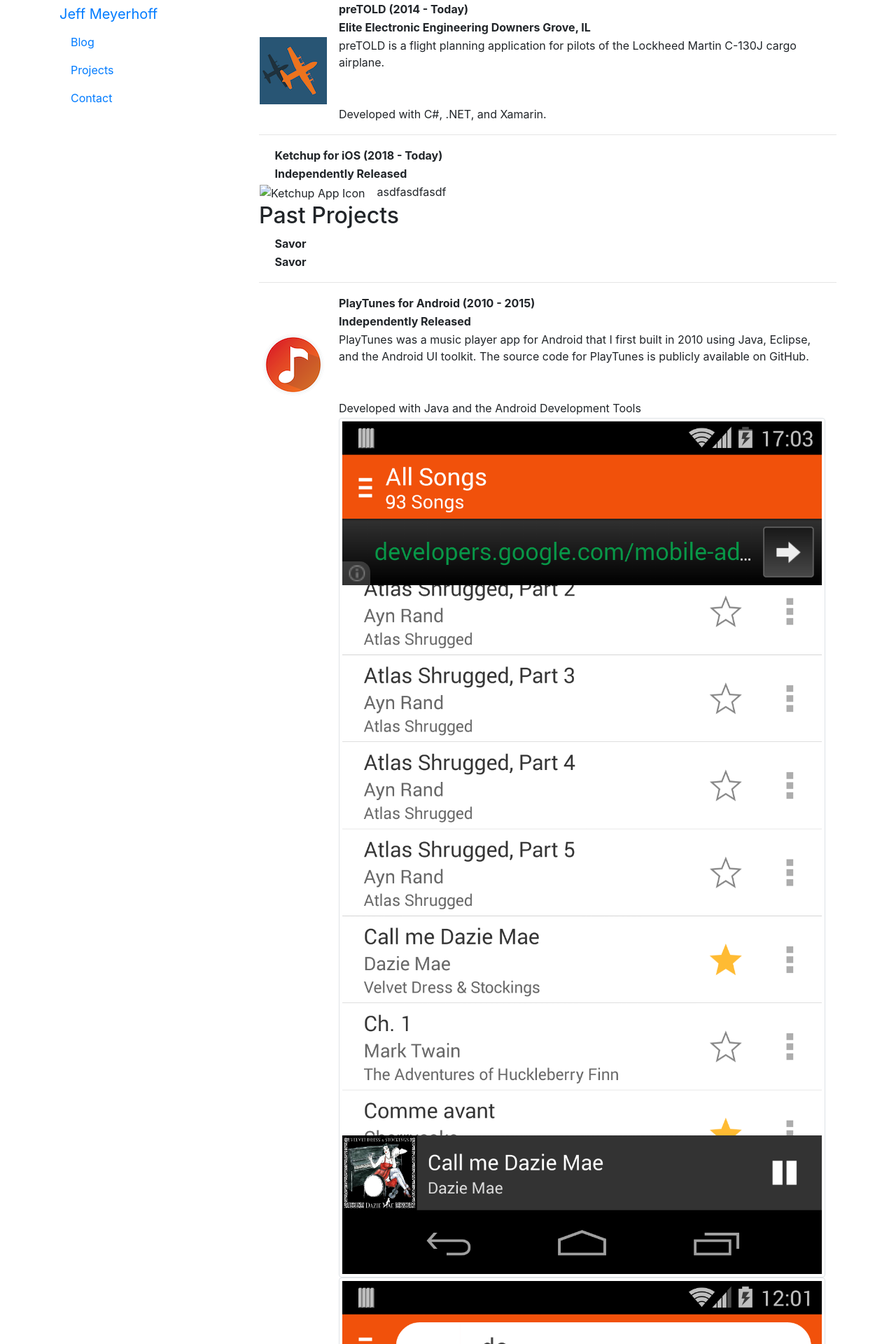
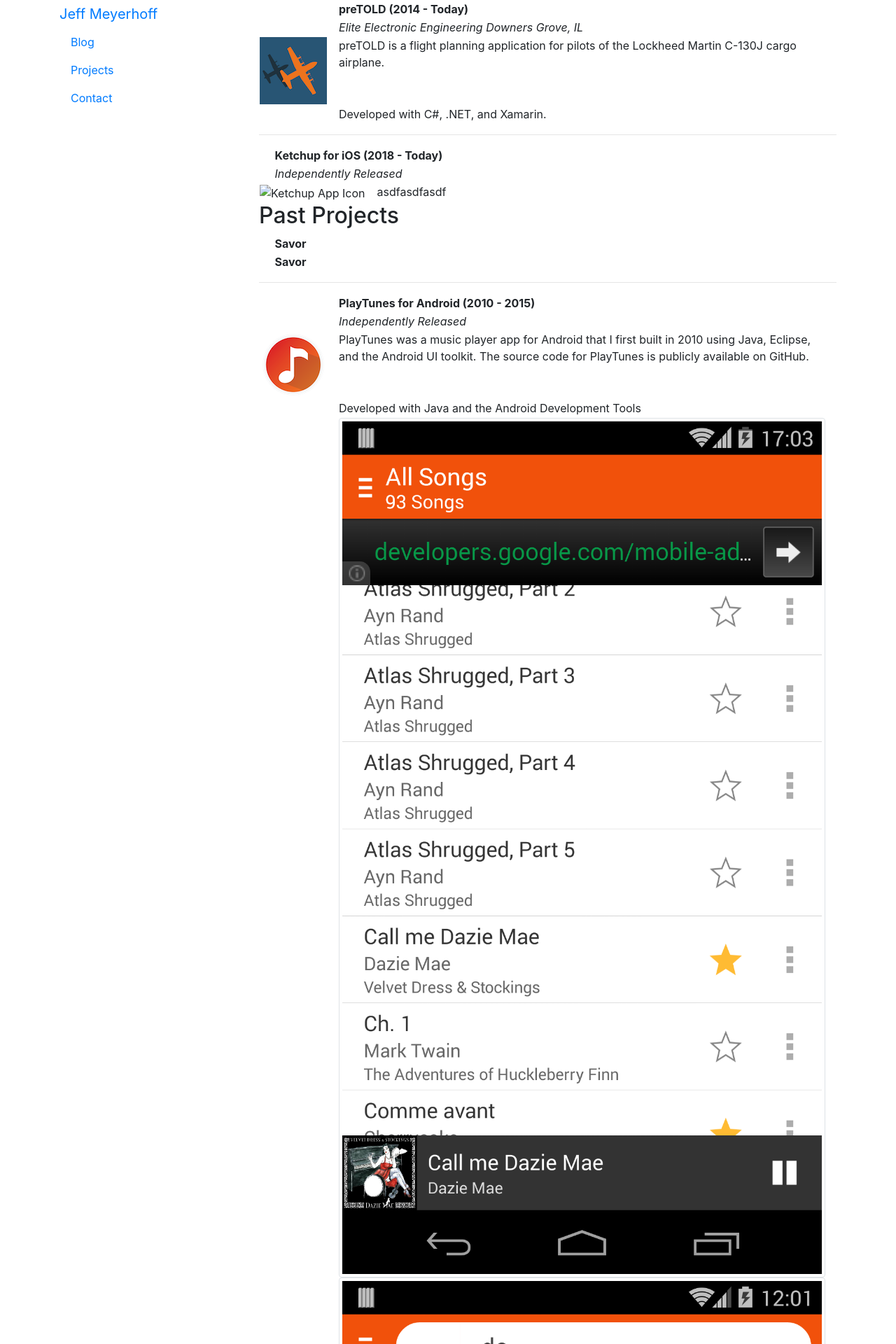
Before and after one commit to jeffington/jeffington.github.io, a Jekyll site: the page built from projects/index.md, in a window 1280 px wide. Shown: the top 1920 px of the page at 70% size. Built offline with Jekyll 4.4.1, drawn with Linux system fonts in a browser that asks for light colours.

Commit message:
Changed subtitles to italics

```diff
--- a/projects/index.md
+++ b/projects/index.md
@@ -7,7 +7,7 @@ title: Projects
 |---|---|
 ||preTOLD (2014 - Today)|
 |---|---|
-||__Elite Electronic Engineering Downers Grove, IL__|
+||_Elite Electronic Engineering Downers Grove, IL_|
 |![preTOLD App Icon](/assets/images/projects/pretold/pretold-app-icon-96.png)|preTOLD is a flight planning application for pilots of the Lockheed Martin C-130J cargo airplane.|
 |---|---|
 ||Developed with C#, .NET, and Xamarin.|
@@ -18,7 +18,7 @@ title: Projects
 |---|---|
 ||Ketchup for iOS (2018 - Today)|
 |---|---|
-||__Independently Released__|
+||_Independently Released_|
 
 |![Ketchup App Icon](/assets/images/projects/ketchup/notepadrt-app-icon-96.png)|asdfasdfasdf|
 
@@ -36,7 +36,7 @@ title: Projects
 |---|---|
 ||PlayTunes for Android (2010 - 2015)|
 |---|---|
-||__Independently Released__|
+||_Independently Released_|
 |![PlayTunes App Icon](/assets/images/projects/playtunes/playtunes3-app-icon-96.png)|PlayTunes was a music player app for Android that I first built in 2010 using Java, Eclipse, and the Android UI toolkit. The source code for PlayTunes is publicly available on GitHub.|
 ||Developed with Java and the Android Development Tools|
 ||<img src="/assets/images/projects/playtunes/screenshot-1.png" alt="" class="img-thumbnail"><img src="/assets/images/projects/playtunes/screenshot-2.png" alt="" class="img-thumbnail"><img src="/assets/images/projects/playtunes/screenshot-3.png" alt="" class="img-thumbnail"><img src="/assets/images/projects/playtunes/screenshot-4.png" alt="" class="img-thumbnail"><img src="/assets/images/projects/playtunes/screenshot-5.png" alt="" class="img-thumbnail"><img src="/assets/images/projects/playtunes/screenshot-6.png" alt="" class="img-thumbnail"><img src="/assets/images/projects/playtunes/screenshot-7.png" alt="" class="img-thumbnail"><img src="/assets/images/projects/playtunes/screenshot-8.png" alt="" class="img-thumbnail">|
@@ -45,7 +45,7 @@ title: Projects
 
 |---|---|
 ||Notepad RT for Windows 8 (2012)|
-||__Independently Released__|
+||_Independently Released_|
 |---|---|
 |![Notepad RT App Icon](/assets/images/projects/notepadrt/notepadrt-app-icon-96.png)|Notepad RT is the missing code editor for developers and geeks for Windows 8 with rich support for text manipulation and syntax highlighting. Built specifically for Windows 8, Notepad RT matches the features and performance of desktop-class editors. Notepad RT is compatible with x86, x64, and ARM. It features syntax highlighting for HTML, CSS, JavaScript, PHP, Python, Ruby, C/C++, C#, Java, and Markdown, several popular Dark and Light Syntax highlighting themes to choose from, live syntax checking for JavaScript and CSS, automatic indention, Line wrapping, and Code folding, highlighting of matching parentheses and selected line, find and replace using regular expressions, use the Share Charm to send code via IM or Mail, and toggle invisible characters.|
 ||<img src="/assets/images/projects/notepadrt/notepadrt-screenshot1.jpg" alt="" class="img-thumbnail"><img src="/assets/images/projects/notepadrt/notepadrt-screenshot2.jpg" alt="" class="img-thumbnail">|
```
